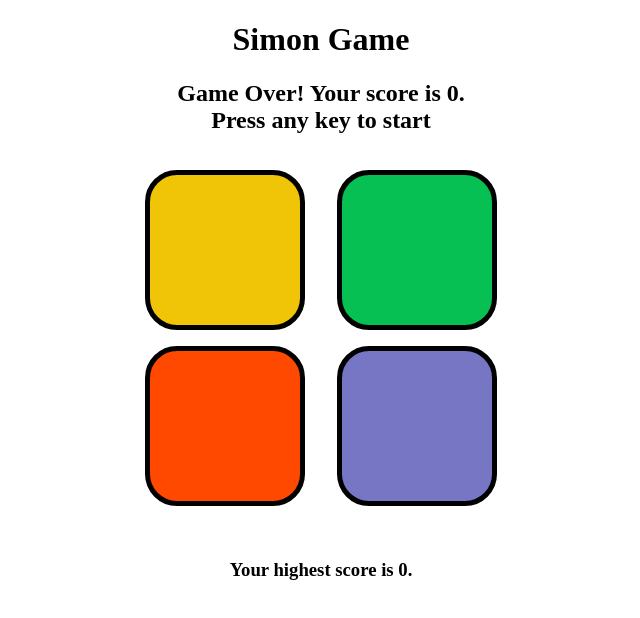
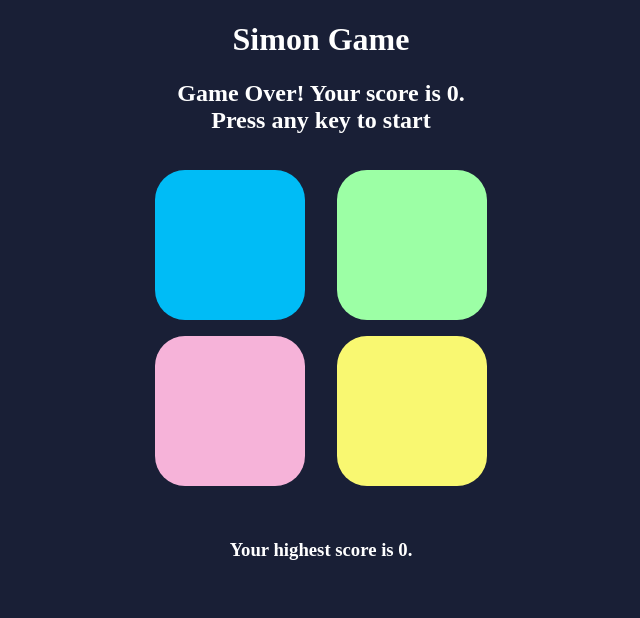
Before and after one commit to ManreetVohra/Simon-Game, a plain HTML site: page index.html in a window 1280 px wide. Both pictures are taken after a click on the element 544 px from the left and 222 px from the top of the page. Shown: the whole page, without its empty margins (319-959 px from the left). Drawn offline with Linux system fonts and the light colour scheme.

Commit message:
second commit

```diff
--- a/code.js
+++ b/code.js
@@ -78,9 +78,9 @@ function checkAns(idx)
             h3.innerHTML=`Your highest score is <b>${highest}</b>.`;
         }
         h2.innerHTML =`Game Over! Your score is <b>${level}</b>.<br>Press any key to start`;
-        document.querySelector("body").style.backgroundColor="red";
+        document.querySelector("body").classList.add("endgame");
         setTimeout(function(){
-            document.querySelector("body").style.backgroundColor="white";
+            document.querySelector("body").classList.remove("endgame");
         },150);
         reset();
     }
--- a/style.css
+++ b/style.css
@@ -1,13 +1,22 @@
+
+h1,h2,h3{
+    color:white;
+}
+
+.endgame{
+    background-color: white;
+}
+
 body
 {
     text-align: center;
+    background-color: #191f36;
 }
 .btn
 {
     height:150px;
     width:150px;
     border-radius:20%;
-    border: 5px solid black;
     margin:1rem;
 }
 .btn-container
@@ -18,19 +27,19 @@ body
 }
 .yellow
 {
-    background-color: rgb(240, 197, 7);
+    background-color: #00BCF6;
 }
 .red
 {
-    background-color: rgb(255, 72, 0);
+    background-color: #F6B3D9;
 }
 .green
 {
-    background-color: rgb(6, 192, 83);
+    background-color: #9CFFA5;
 }
 .purple
 {
-    background-color: rgb(118, 118, 197);
+    background-color: #F9F871;
 }
 .flash
 {
@@ -38,5 +47,5 @@ body
 }
 .userflash
 {
-    background-color: black;
+    background-color: #191f36;
 }
```
